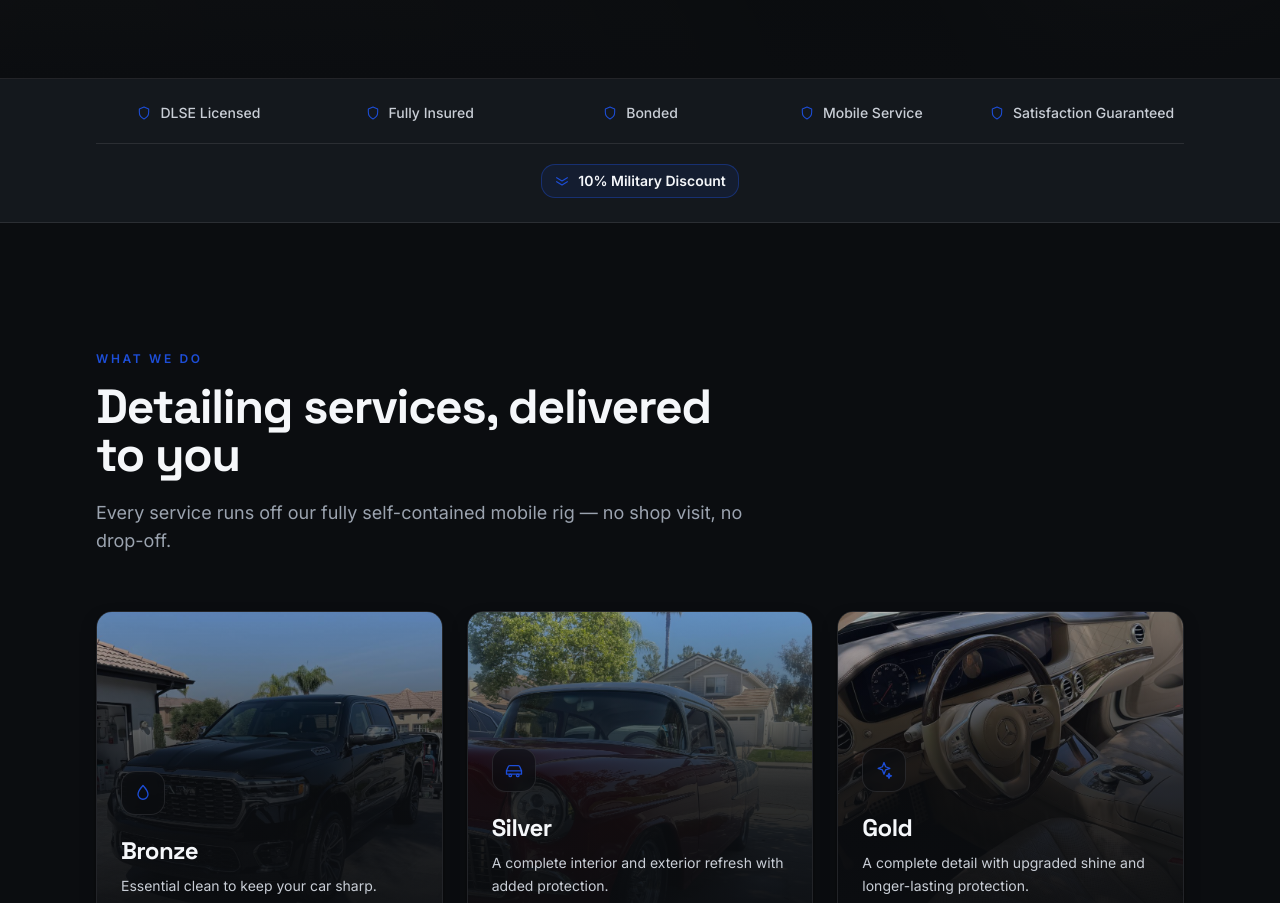
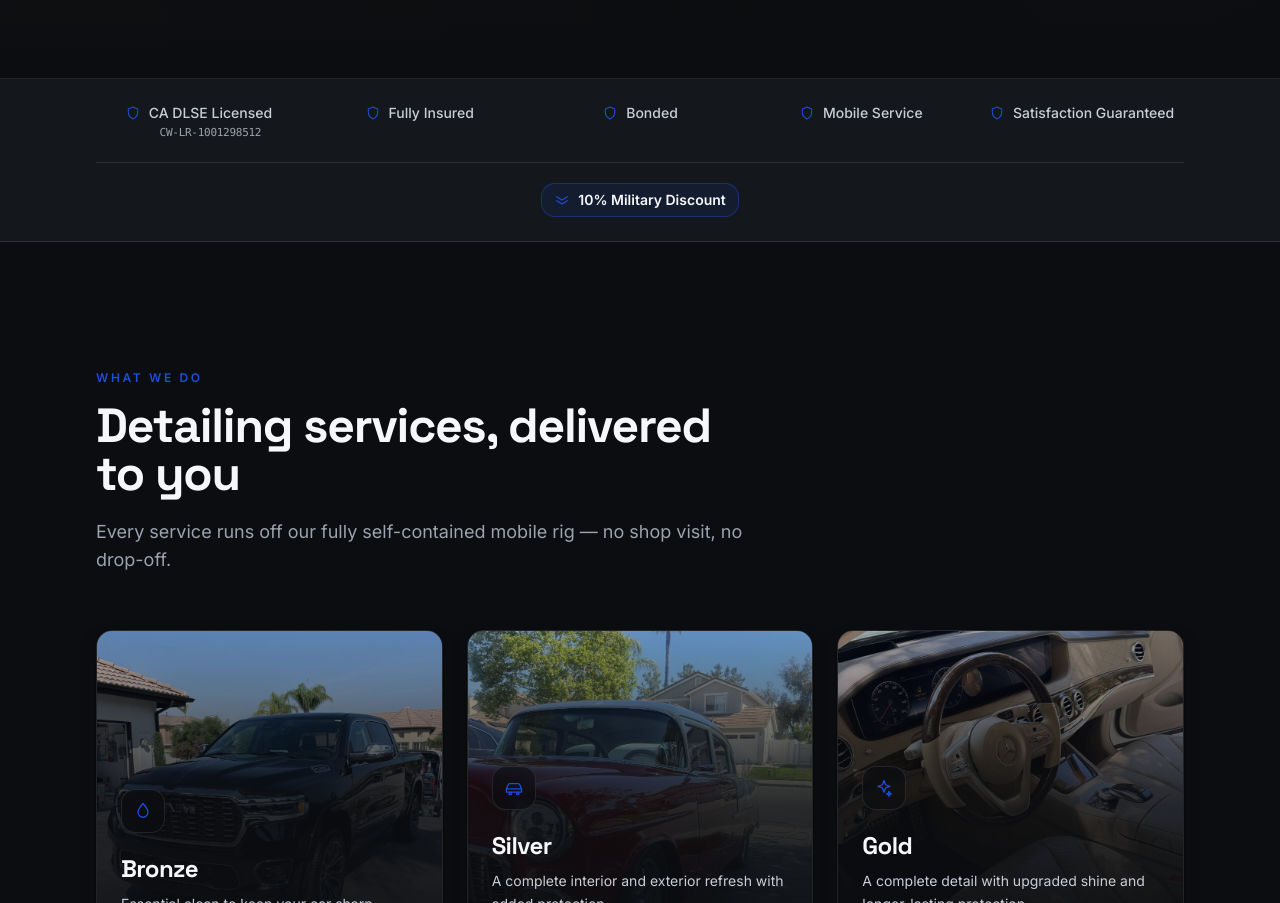
Before and after one commit to Contractor-burnlist/royalrinse, a Next.js app: page / in a window 1280 px wide. Shown: the part 917-1820 px from the top of the page. Built offline with nearby package versions, Linux system fonts and the light colour scheme.

Commit message:
Surface DLSE license number on trust bar

```diff
--- a/app/page.tsx
+++ b/app/page.tsx
@@ -48,12 +48,14 @@ const trustChips = [
   "5-Star Rated",
 ];
 
-const trustBadges = [
-  "DLSE Licensed",
-  "Fully Insured",
-  "Bonded",
-  "Mobile Service",
-  "Satisfaction Guaranteed",
+// `detail` renders as a smaller muted line beneath the label — used to surface
+// the DLSE licence number itself, not just the claim of being licensed.
+const trustBadges: { label: string; detail?: string }[] = [
+  { label: "CA DLSE Licensed", detail: site.licenseNumber },
+  { label: "Fully Insured" },
+  { label: "Bonded" },
+  { label: "Mobile Service" },
+  { label: "Satisfaction Guaranteed" },
 ];
 
 const tierIcons: Record<string, string> = {
@@ -137,14 +139,25 @@ function TrustBar() {
     <div className="border-b border-hairline bg-charcoal">
       <Container>
         <div className="py-6">
-          <ul className="grid grid-cols-2 gap-x-4 gap-y-4 sm:grid-cols-3 lg:grid-cols-5">
+          <ul className="grid grid-cols-2 items-start gap-x-4 gap-y-5 sm:grid-cols-3 lg:grid-cols-5">
             {trustBadges.map((badge) => (
               <li
-                key={badge}
-                className="flex items-center justify-center gap-2 text-center text-sm font-medium text-chrome"
+                key={badge.label}
+                className="flex items-start justify-center gap-2 text-center"
               >
-                <Icon name="shield" className="h-4 w-4 shrink-0 text-royal" />
-                {badge}
+                <Icon name="shield" className="mt-0.5 h-4 w-4 shrink-0 text-royal" />
+                <span className="min-w-0">
+                  <span className="block text-sm font-medium text-chrome">
+                    {badge.label}
+                  </span>
+                  {badge.detail ? (
+                    // The credential itself — muted and slightly smaller so it
+                    // reads as detail, not another headline claim.
+                    <span className="mt-0.5 block break-words font-mono text-[11px] tracking-tight text-muted">
+                      {badge.detail}
+                    </span>
+                  ) : null}
+                </span>
               </li>
             ))}
           </ul>
```
